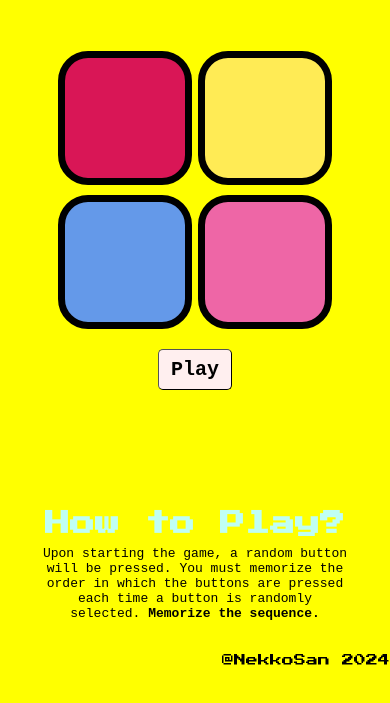
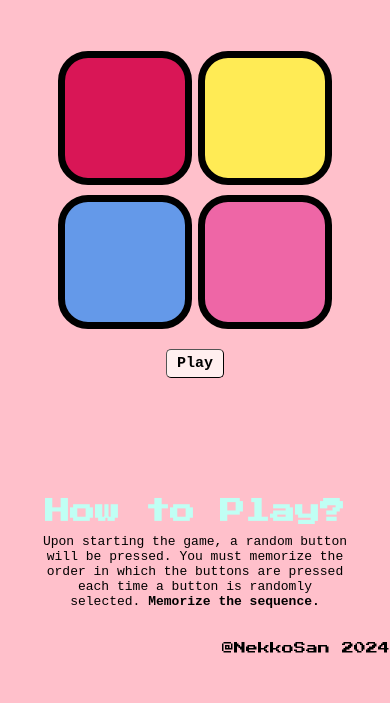
Before and after one commit to dreamhaaar/Simon-Game, a plain HTML site: page index.html in a window 390 px wide. Shown: the part 117-820 px from the top of the page. Drawn offline with nearby package versions, Linux system fonts and the light colour scheme.

Commit message:
Add files via upload

```diff
--- a/styles.css
+++ b/styles.css
@@ -108,7 +108,6 @@ footer{
 }
 @media only screen and (max-width: 719px) {
     body{
-        background-color: yellow;
         margin: 0;
         padding: 0;
         margin-left: auto;
@@ -129,6 +128,8 @@ footer{
     }
     .btn{
         margin-top: 20px;
+        font-size: 15px;
+        padding: 5px 10px;
     }
     .info{
         text-align: center;
```
